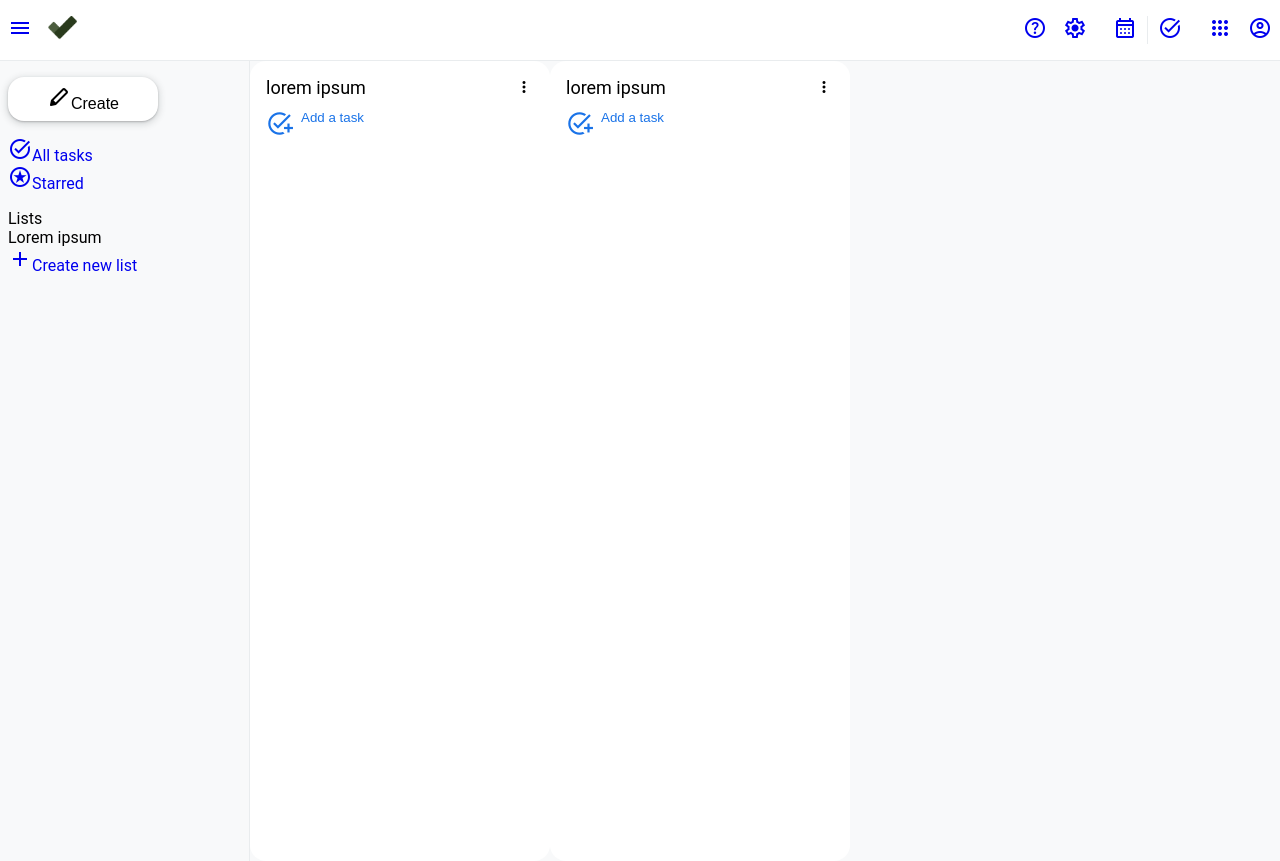
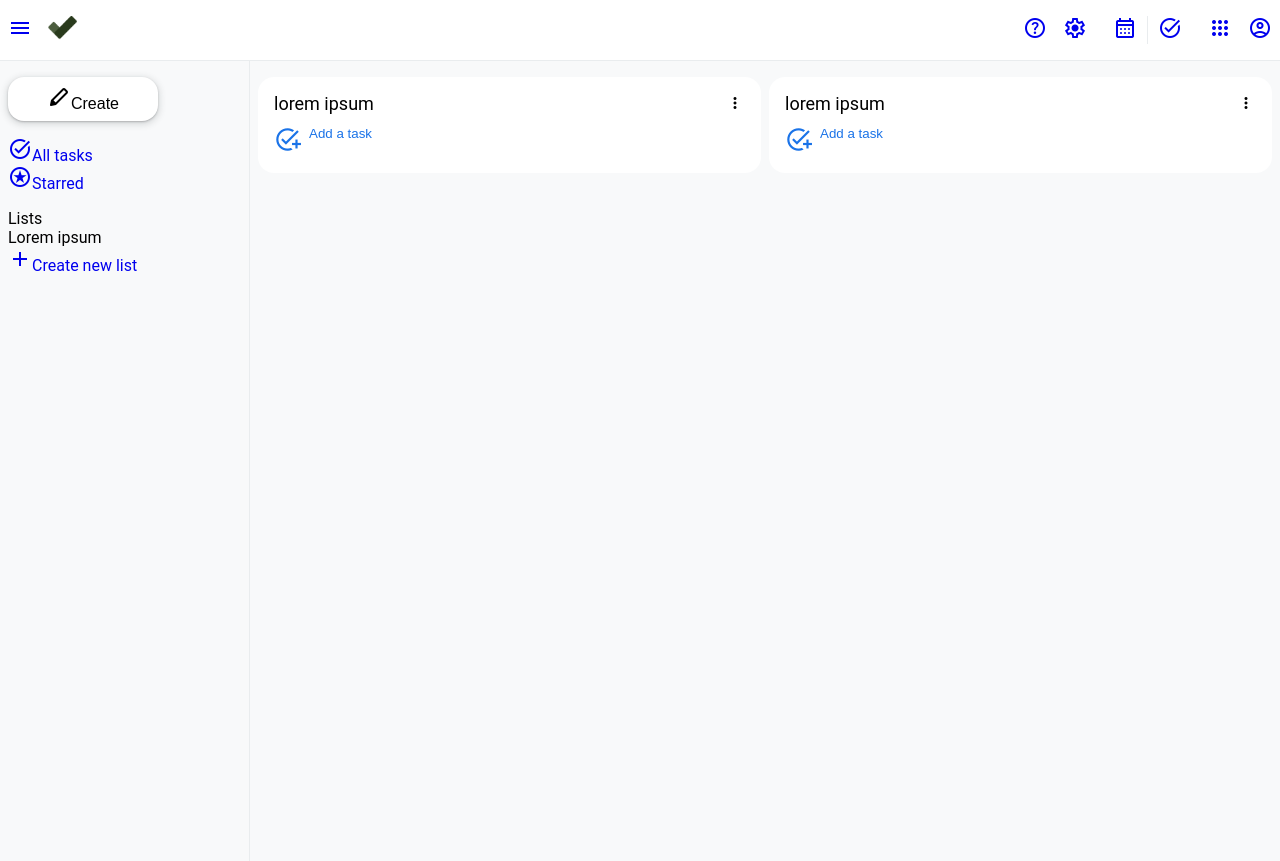
Before and after one commit to looonnng/odin-todo, a website built with webpack: page src/index.html in a window 1280 px wide. Built offline with nearby package versions, Linux system fonts and the light colour scheme.

Commit message:
feat: center child elements in container

```diff
--- a/src/style.css
+++ b/src/style.css
@@ -129,12 +129,18 @@ a:hover {
   gap: 1rem;
 }
 
-.todos-wrapper {
+.task-lists-container {
+  flex: 1 1 100%;
+}
+
+.task-lists-container__wrapper {
   min-width: 100%;
   padding: 1rem 0.5rem;
   align-items: flex-start; /* prevent default stretch*/
   align-content: flex-start;
   justify-content: center;
+  gap: 0.5rem;
+  height: 100%;
 }
 
 .todos-card {
@@ -142,8 +148,8 @@ a:hover {
   border-radius: 1rem;
   min-width: 300px;
   max-width: 680px;
-  flex: 1 1 auto;
-
+  flex-grow: 1;
+  flex-shrink: 1;
   padding: 1rem;
 }
 
```
